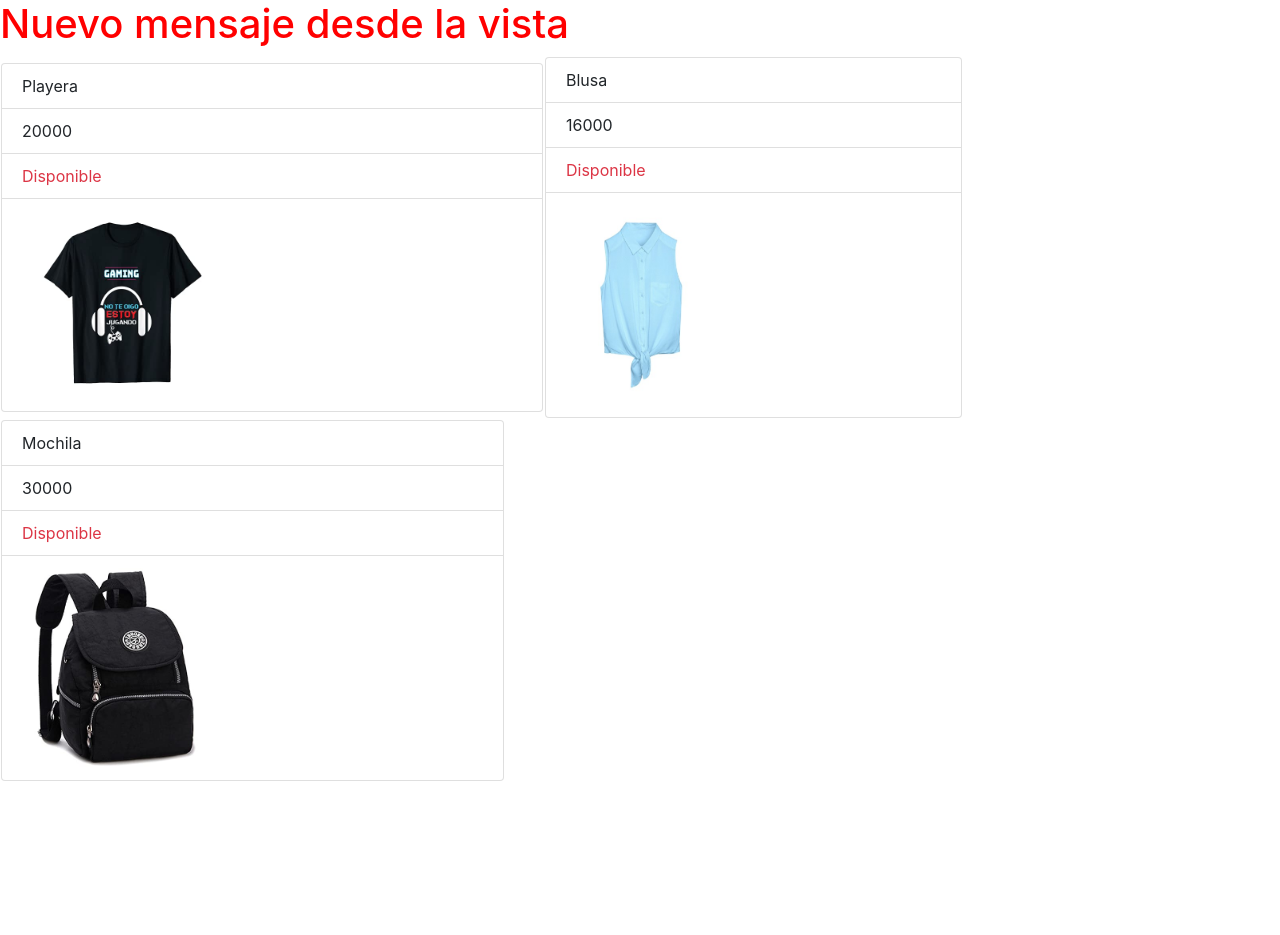
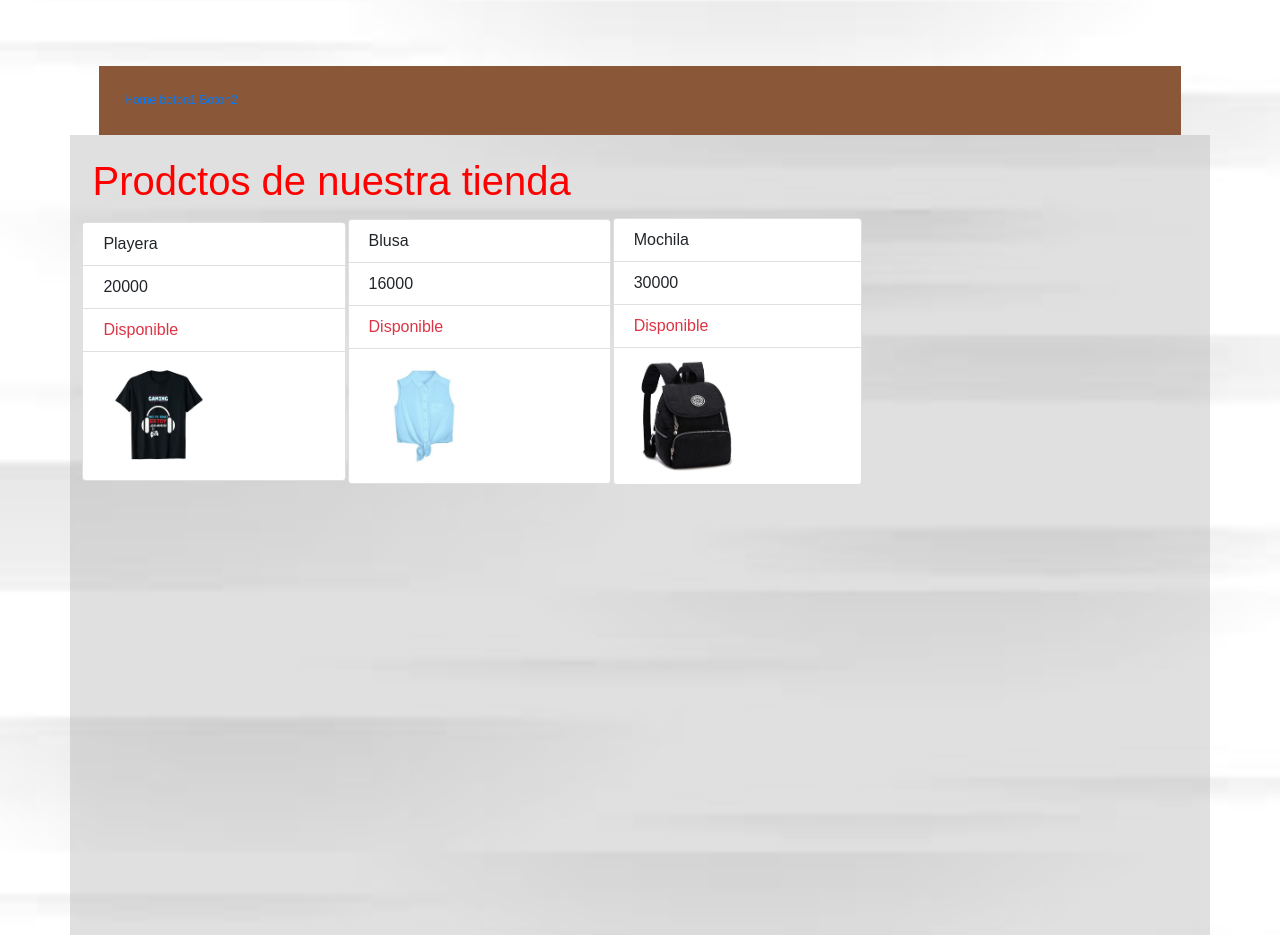
Before and after one commit to Jose-Oquendo/StoreOnline_Jstore, a Django app: page /index/ in a window 1280 px wide. Before the commit the page ends 781 px from the top, so only its background shows below. Run offline with Django 3.2, Linux system fonts and the light colour scheme; some libraries are stand-ins or nearby versions.

Commit message:
Desarrollo del login y diseño del mismo

```diff
--- a/src/Jstore/urls.py
+++ b/src/Jstore/urls.py
@@ -19,7 +19,8 @@ from django.urls import path
 from Jstore import views
 
 urlpatterns = [
+    path('', views.login_view, name='login'),
+    path('logout/', views.logout_view, name='logout'),
     path('index/', views.index, name='index'),
-    path('', views.login_view, name='login'),
     path('admin/', admin.site.urls),
 ]
--- a/src/Jstore/views.py
+++ b/src/Jstore/views.py
@@ -1,4 +1,5 @@
-from django.contrib.auth import authenticate, login
+from sre_constants import SUCCESS
+from django.contrib.auth import authenticate, login, logout
 from django.contrib import messages
 from django.http import HttpResponse
 from django.shortcuts import redirect, render
@@ -6,11 +7,11 @@ from django.shortcuts import redirect, render
 def index(request):
     context={
         'title' : 'index',
-        'message' : 'Nuevo mensaje desde la vista',
+        'message' : 'Prodctos de nuestra tienda',
         'products' : [
-            {'title':'Playera', 'price':20000, 'stock':True, 'img': "static/img/playera.jpg"},
-            {'title':'Blusa', 'price':16000, 'stock':True, 'img': "static/img/blusa.jpg"},
-            {'title':'Mochila', 'price':30000, 'stock':True, 'img': "static/img/bolso.jpg"},
+            {'title':'Playera', 'price':20000, 'stock':True, 'img': "../static/img/playera.jpg"},
+            {'title':'Blusa', 'price':16000, 'stock':True, 'img': "../static/img/blusa.jpg"},
+            {'title':'Mochila', 'price':30000, 'stock':True, 'img': "../static/img/bolso.jpg"},
         ]
     }
     return render(request, 'index.html', context)
@@ -22,8 +23,13 @@ def login_view(request):
         user = authenticate(username = username, password = password)
         if user:
             login(request, user)
-            messages.success(request, 'Bienvenido {}'.format)
+            messages.success(request, 'Bienvenido {}'.format(user.username))
             return redirect('index') #se redirecciona al name en las urls
         else:
             messages.error(request, 'Usuario o contraseña No validos')
     return render(request, 'users/login.html')
+
+def logout_view(request):
+    logout(request)
+    messages.success(request, 'Sesion cerrada correctamente' )
+    return redirect('login')
--- a/src/static/css/estilos.css
+++ b/src/static/css/estilos.css
@@ -1,13 +1,56 @@
-h1{
-    color: red;
+body{
+    background-image: url("../img/fondos/fondo_index.jpg");
+    background-attachment: fixed;
+    background-size: cover;
+    font-family: Arial;
+    font-size: 12px;
 }
 
-td{
+nav li{
     display: inline-block;
 }
 
+nav{
+    background-color: rgb(138, 88, 56);
+    width: 84.6%;
+    padding: 2%;
+    margin: auto;
+    margin-top: 2%;
+}
+
+h1{
+    color: red;
+    margin: 1%;
+}
+
+.bienvenida{
+    height: 5%;
+    width: 70%;
+    margin: auto;
+}
+
+.container{
+    background-color: rgba(169, 169, 169, 0.356);
+    height: 100%;
+}
+
+.col{
+    padding: 1%;
+}
+
+.productos{
+    display: inline-block;
+    width: 70%;
+    height: 80%;
+    margin: 0;
+}
+
+.img_producto{
+    height: 70px;
+}
+
 .fotos{
-    position: relative;
-    width: 40%;
-    height: 50%;
+    width: 50%;
+    height: 70%;
+    margin: 0%;
 }
--- a/src/static/css/login.css
+++ b/src/static/css/login.css
@@ -1,5 +1,7 @@
 body{
-    background-image: url("static/img/fondos/paper_texture.jpg");
+    background-image: url("../img/fondos/paper_texture.jpg");
+    background-attachment: fixed;
+    background-size: cover;
     font-family: Arial;
     font-size: 12px;
 }
@@ -12,7 +14,7 @@ body{
     display: inline-block;
     margin-top: 10%;
     padding: 3%;
-    background-color: rgba(114, 114, 114, 0.178);
+    background-color: rgba(114, 114, 114, 0.411);
     width: 5%;
 }
 
--- a/src/templates/index.html
+++ b/src/templates/index.html
@@ -13,9 +13,32 @@
     <title>J-Store</title>
 </head>
 <body>
+    <div class="bienvenida">
+        {% if messages %}
+            {% for messages in messages %}
+                <div class="alert {% if messages.tags == 'success' %} alert-success {% else %} alert-danger {% endif %}" id="alert">
+                    <button type="button" class="close" data-dismiss="alert"> X </button>
+                    {{messages}}
+                </div>
+            {% endfor %}
+        {% endif %}
+    </div>
+    <head>
+        <nav>
+            <li><a href="#">Home</a></li>
+            <li><a href="#">boton1</a></li>
+            <li><a href="#">Boton2</a></li>
+        </nav>
+        <div class="usuario">
+
+        </div>
+    </head>
+    <main class="container">
+        <div class="row">
+            <div class="col">
                 <h1>{{message}}</h1>
                 <table>
-        <tr>
+                <tr class="productos">
                     {% for products in products %}
                         <td>
                             <ul class="list-group">
@@ -26,20 +49,23 @@
                                     {{products.price}}
                                 </li>
                                 <li class="list-group-item">
-                    {% if product.stock %}
+                                {% if products.stock %}
                                     <span class="text-danger">Disponible</span>
                                 {% else %}
                                     <span class="text-danger">Disponible</span>
                                 {% endif %}
                                 </li>
-                    <li class="list-group-item">
-                        <img class="Fotos" src="{{products.img}}" alt="Foto del producto">
+                                <li class="list-group-item" id="img_producto">
+                                    <img class="fotos" src="{{products.img}}" alt="Foto del producto" width="500">
                                 </li>
                             </ul>
                         </td>
                     {% endfor %}
                 </tr>
                 </table>
+            </div>
+        </div>
+    </main>
     <script src="{% static 'js/main.js' %}"></script>
 </body>
 </html>
```
Also changed, not shown: src/static/img/blusa.jpg, src/static/img/fondos/fondo_index.jpg (added), src/static/img/fondos/paper_texture.jpg, 1 other file. Lines whose indentation alone changed are shown as unchanged.
